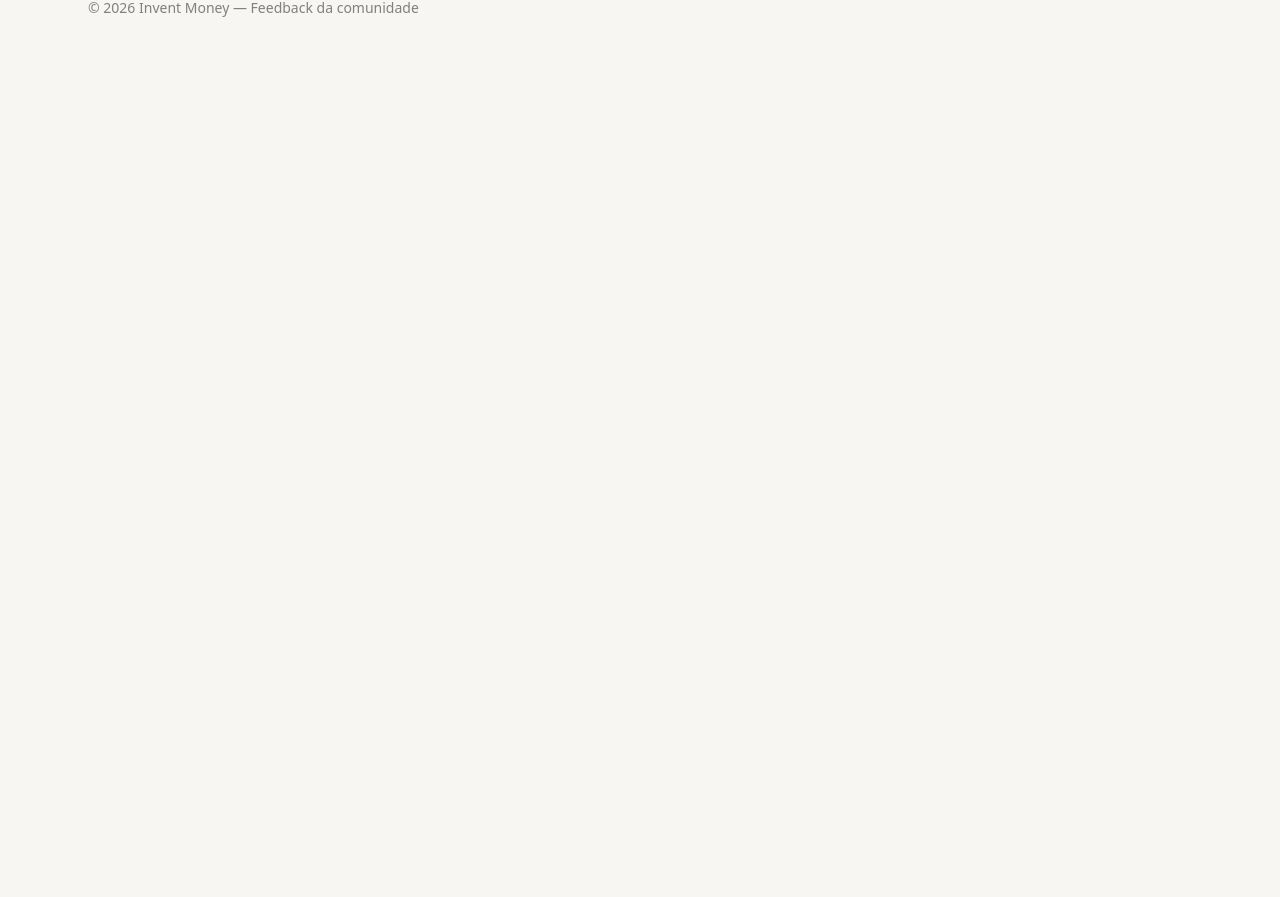
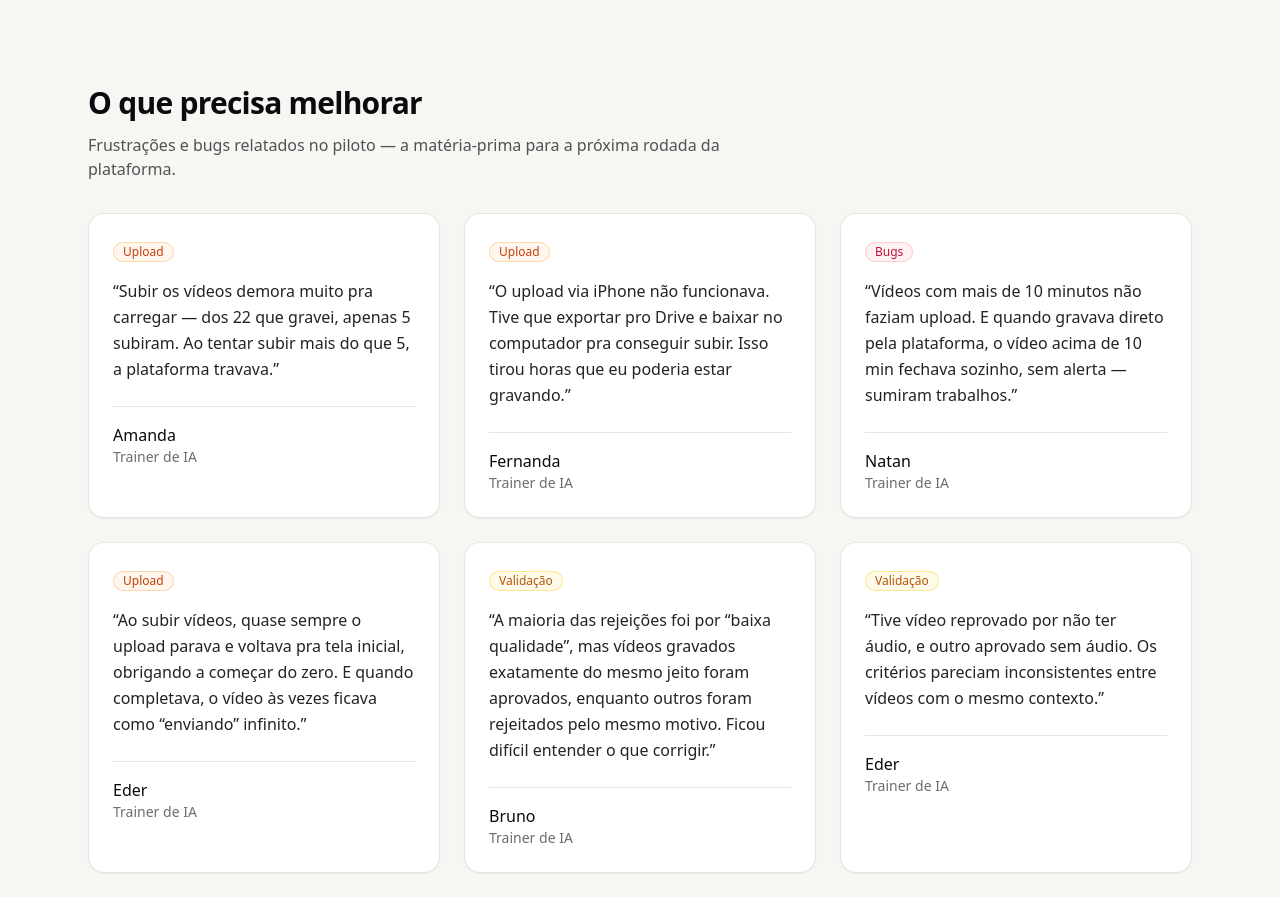
Before and after one commit to notaboutdollar/invent-money-feedback, a Next.js app: page / in a window 1280 px wide. Shown: the part 2680-3577 px from the top of the page. Before the commit the page ends 2794 px from the top, so only its background shows below. Built offline with nearby package versions, Linux system fonts and the light colour scheme.

Commit message:
feat: adiciona secao de melhorias com tags por categoria

```diff
--- a/app/page.tsx
+++ b/app/page.tsx
@@ -1,10 +1,19 @@
 import {
   feedback,
+  improvements,
   platformExperienceScores,
   recommendationScores,
   stats,
 } from "@/data/feedback";
 import { ScoreChart } from "@/components/ScoreChart";
+
+const tagStyles: Record<string, string> = {
+  Upload: "bg-orange-50 text-orange-700 ring-orange-200",
+  Validação: "bg-amber-50 text-amber-700 ring-amber-200",
+  Regras: "bg-blue-50 text-blue-700 ring-blue-200",
+  Bugs: "bg-rose-50 text-rose-700 ring-rose-200",
+  Feedback: "bg-violet-50 text-violet-700 ring-violet-200",
+};
 
 export default function Page() {
   return (
@@ -71,10 +80,15 @@ export default function Page() {
         </div>
       </section>
 
-      <section
-        aria-label="Depoimentos da comunidade"
-        className="grid gap-6 md:grid-cols-2 lg:grid-cols-3"
-      >
+      <section aria-label="Elogios da comunidade" className="mb-20 md:mb-28">
+        <h2 className="mb-3 text-2xl font-semibold tracking-tight md:text-3xl">
+          O que mais gostaram
+        </h2>
+        <p className="mb-8 max-w-2xl text-ink/70">
+          O que os trainers destacaram como pontos fortes do piloto.
+        </p>
+
+        <div className="grid gap-6 md:grid-cols-2 lg:grid-cols-3">
           {feedback.map((item, i) => (
             <article
               key={i}
@@ -91,9 +105,44 @@ export default function Page() {
               </footer>
             </article>
           ))}
+        </div>
       </section>
 
-      <footer className="mt-24 border-t border-ink/10 pt-8 text-sm text-ink/50">
+      <section aria-label="Pontos de melhoria" className="mb-20 md:mb-28">
+        <h2 className="mb-3 text-2xl font-semibold tracking-tight md:text-3xl">
+          O que precisa melhorar
+        </h2>
+        <p className="mb-8 max-w-2xl text-ink/70">
+          Frustrações e bugs relatados no piloto — a matéria-prima para a
+          próxima rodada da plataforma.
+        </p>
+
+        <div className="grid gap-6 md:grid-cols-2 lg:grid-cols-3">
+          {improvements.map((item, i) => (
+            <article
+              key={i}
+              className="rounded-2xl border border-ink/10 bg-white p-6 shadow-sm transition hover:shadow-md"
+            >
+              <span
+                className={`inline-flex rounded-full px-2.5 py-0.5 text-xs font-medium ring-1 ring-inset ${
+                  tagStyles[item.tag] ?? "bg-ink/5 text-ink/70 ring-ink/10"
+                }`}
+              >
+                {item.tag}
+              </span>
+              <p className="mt-4 text-base leading-relaxed text-ink/90">
+                “{item.quote}”
+              </p>
+              <footer className="mt-6 border-t border-ink/10 pt-4">
+                <p className="font-medium text-ink">{item.name}</p>
+                <p className="text-sm text-ink/60">Trainer de IA</p>
+              </footer>
+            </article>
+          ))}
+        </div>
+      </section>
+
+      <footer className="mt-8 border-t border-ink/10 pt-8 text-sm text-ink/50">
         © {new Date().getFullYear()} Invent Money — Feedback da comunidade
       </footer>
     </main>
--- a/data/feedback.ts
+++ b/data/feedback.ts
@@ -101,6 +101,72 @@ export const feedback: Feedback[] = [
   },
 ];
 
+export type Improvement = {
+  name: string;
+  tag: "Upload" | "Validação" | "Regras" | "Bugs" | "Feedback";
+  quote: string;
+};
+
+// Feedbacks construtivos sobre a plataforma, agrupados por área de melhoria.
+// Extraídos das respostas de "frustração/dificuldade", "bug reportado" e
+// "recado direto pra Invent Money".
+export const improvements: Improvement[] = [
+  {
+    name: "Amanda",
+    tag: "Upload",
+    quote:
+      "Subir os vídeos demora muito pra carregar — dos 22 que gravei, apenas 5 subiram. Ao tentar subir mais do que 5, a plataforma travava.",
+  },
+  {
+    name: "Fernanda",
+    tag: "Upload",
+    quote:
+      "O upload via iPhone não funcionava. Tive que exportar pro Drive e baixar no computador pra conseguir subir. Isso tirou horas que eu poderia estar gravando.",
+  },
+  {
+    name: "Natan",
+    tag: "Bugs",
+    quote:
+      "Vídeos com mais de 10 minutos não faziam upload. E quando gravava direto pela plataforma, o vídeo acima de 10 min fechava sozinho, sem alerta — sumiram trabalhos.",
+  },
+  {
+    name: "Eder",
+    tag: "Upload",
+    quote:
+      "Ao subir vídeos, quase sempre o upload parava e voltava pra tela inicial, obrigando a começar do zero. E quando completava, o vídeo às vezes ficava como “enviando” infinito.",
+  },
+  {
+    name: "Bruno",
+    tag: "Validação",
+    quote:
+      "A maioria das rejeições foi por “baixa qualidade”, mas vídeos gravados exatamente do mesmo jeito foram aprovados, enquanto outros foram rejeitados pelo mesmo motivo. Ficou difícil entender o que corrigir.",
+  },
+  {
+    name: "Eder",
+    tag: "Validação",
+    quote:
+      "Tive vídeo reprovado por não ter áudio, e outro aprovado sem áudio. Os critérios pareciam inconsistentes entre vídeos com o mesmo contexto.",
+  },
+  {
+    name: "Cauã",
+    tag: "Feedback",
+    quote:
+      "Melhorem a plataforma deixando as análises mais rápidas e o feedback de cada vídeo mais específico.",
+  },
+  {
+    name: "Marcia",
+    tag: "Regras",
+    quote:
+      "Meus rejeitados foram todos por não aparecerem as duas mãos. Gravei tudo com a câmera em 1x porque não sabia disso — deveria ficar mais claro que precisa estar em 0.5x.",
+  },
+  {
+    name: "Amanda",
+    tag: "Bugs",
+    quote:
+      "Algumas vezes o site travava indicando que eu estava usando VPN, mesmo sem ter VPN no dispositivo. Precisei recarregar a página várias vezes pra normalizar.",
+  },
+];
+
 export const stats = {
   averageRecommendation: 9.4,
   averagePlatformExperience: 7.3,
```
Lines whose indentation alone changed are shown as unchanged.
